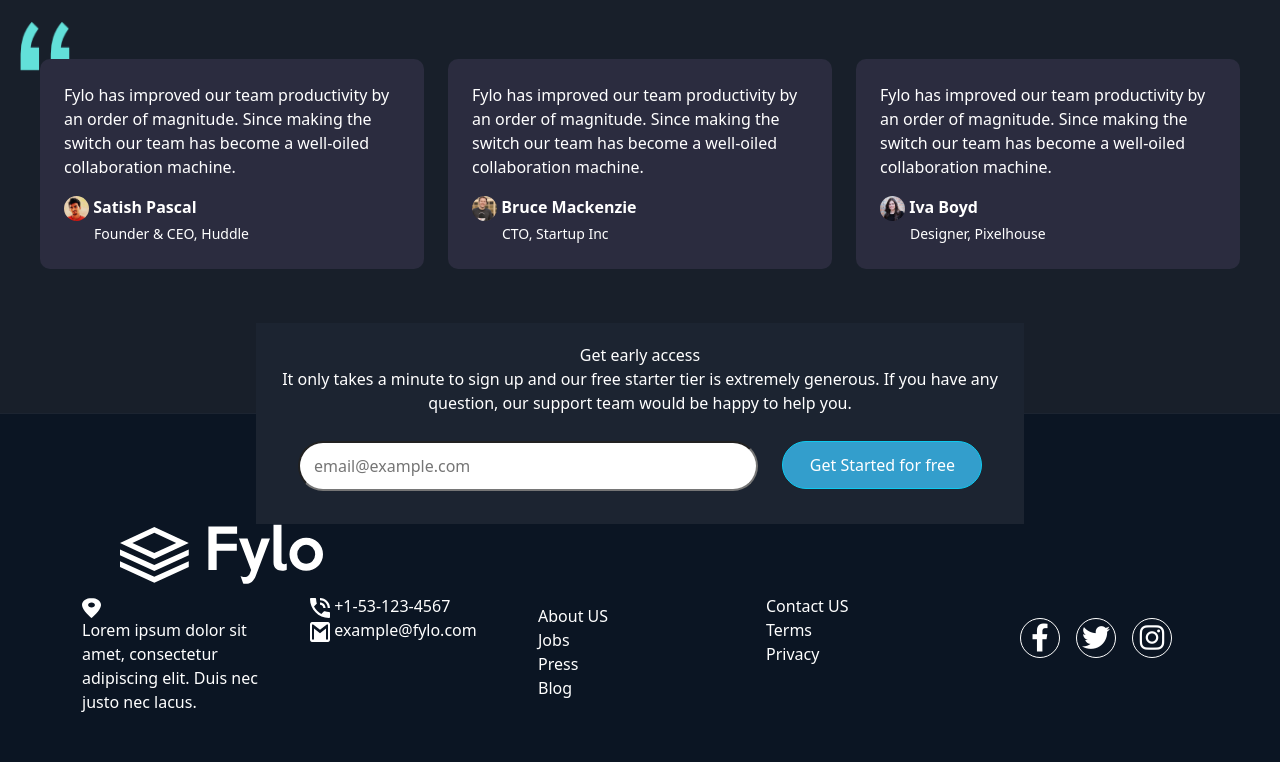
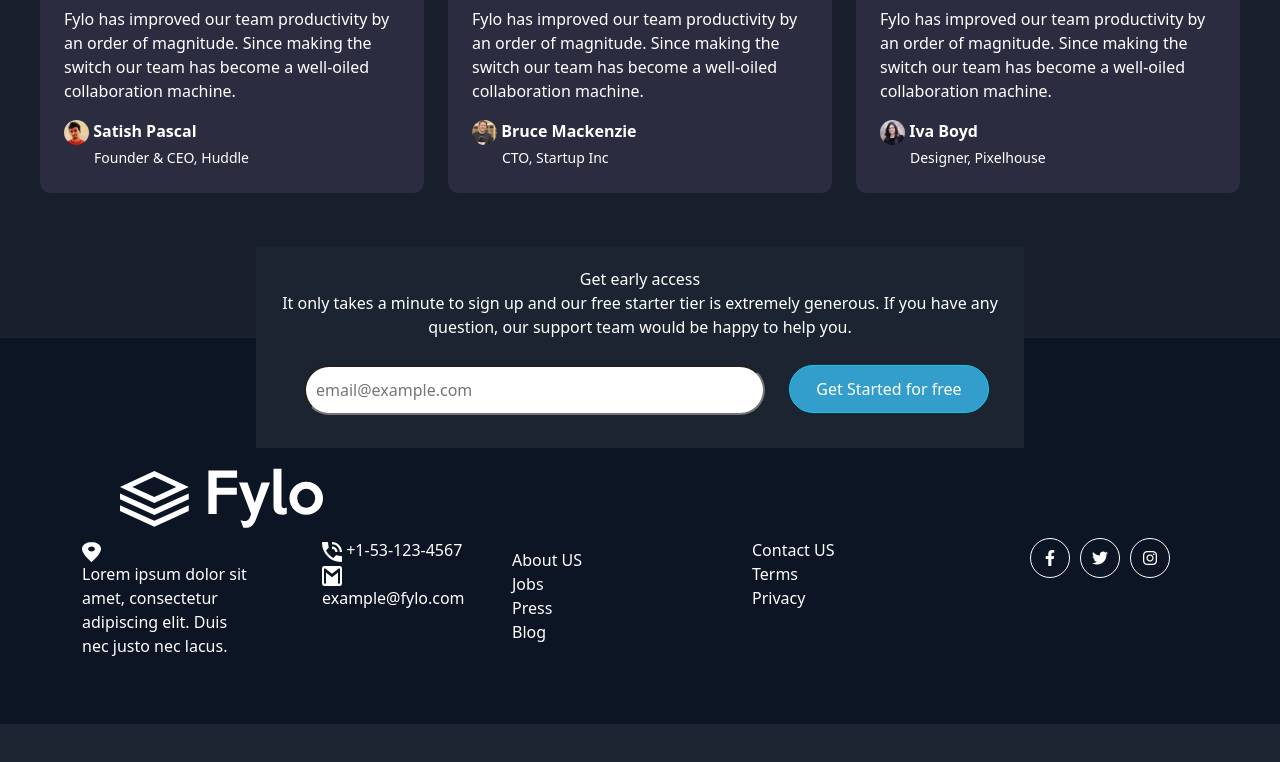
Before and after one commit to Daram-Tejasri/Web_project_Fylo, a plain HTML site: page web-project.html in a window 1280 px wide. Shown: the part 1698-2460 px from the top of the page. After the commit the page ends 2422 px from the top, so only its background shows below. Drawn offline with nearby package versions, Linux system fonts and the light colour scheme.

Commit message:
Footer alignment changes

```diff
--- a/web-project.html
+++ b/web-project.html
@@ -65,18 +65,8 @@
             padding: 1.5rem;
             margin-bottom: 6rem;
         }
-        @media (min-width: 992px) {
-           .col-lg-5th {
-           flex: 0 0 auto;
-           width: 20%;
-      }
-      }
-      #footer-main{
-
-       /* margin-top: -90px; */
-      }
       #mid-section{
-            text-align: center;
+            /* text-align: center; */
             position: relative;
             z-index: 2;
             padding-top: 20px;
@@ -119,21 +109,23 @@
          margin-top: -230px;
       }
       #email-section {
-        width: 85%;
+        /* width: 85%; */
+        width: 200px;
       }
       #stay {
-        font-size: 18px; /* Tablet and up */
+        font-size: 18px;
       }
        #mid-section {
         padding-bottom: 20px;
             margin-left: 10%;
             margin-right: 10%;
             margin-top: -120px;
+            text-align: center;
        }
     }
     @media (min-width: 992px) {
        #nav-baritem {
-        font-size: 20px; /* Desktop and up */
+        font-size: 20px;
       }
       #main-testmonial{
             background-color:  hsl(218, 28%, 13%);
@@ -152,7 +144,7 @@
         padding-bottom: 10px;
       }
       #footer-main {
-        padding: 110px 0 50px;
+        padding: 130px 0 50px;
         position: relative;
         z-index: 1;
          margin-top: -110px;
@@ -161,7 +153,7 @@
         width: 60%;
       }
        #stay {
-        font-size: 55px; /* Desktop and up */
+        font-size: 55px;
       }
       #mid-section{
             padding-bottom: 20px;
@@ -169,8 +161,10 @@
             margin-right: 20%;
             margin-top: -90px;
        }
+       #footer-item{
+        margin-right: 50px;
+       }
     }
-
       a{
         text-decoration: none;
         color:white;
@@ -214,7 +208,7 @@
     <button type="button" class="btn btn-info" id="btn-start">Get Started</button>
     </div>
 </section>
-<section class="container-fluid py-5" style="background-color:  hsl(218, 28%, 13%);margin-top: -100px;">
+<section class="container-fluid" style="background-color:  hsl(218, 28%, 13%);margin-top: -80px;">
   <div class="row text-center">
     <div class="col-12 col-lg-6 mb-4">
       <div class="mb-4">
@@ -303,7 +297,7 @@
     <h>Get early access</h>
     <p id="paragraph">It only takes a minute to sign up and our free starter tier is extremely generous. If you have any question, our support team would be happy to help you.</p>
     <form>
-        <input type="email" id="email-section" placeholder="   email@example.com">
+        <input type="email" id="email-section" placeholder="email@example.com" style="padding-left: 10px; margin-left: 13px;">
     <span><button type="button" class="btn btn-info" id="btn-start">Get Started for free</button></span>
      </form>
     </div>
@@ -311,39 +305,39 @@
     <img src="logo.svg" id="footer-logo" alt="image" height="70px">
   <div class="container">
     <div class="row">
-      <div class="col-12 col-lg-5th">
-         <img src="icon-location.svg" alt="image" width="20px" height="20px">
+      <div class="col-12 col-lg-2" id="footer-item">
+         <img src="icon-location.svg" alt="image" width="20px" height="20px" id="footer-item">
         <p>Lorem ipsum dolor sit amet, consectetur adipiscing elit. Duis nec justo nec lacus.</p>
       </div>
-      <div class="col-12 col-lg-5th">
+      <div class="col-12 col-lg-2">
        <img src="icon-phone.svg" alt="image" width="20px" height="20px">
        <span>+1-53-123-4567</span><br>
        <img src="icon-email.svg" alt="image" width="20px" height="20px">
        <span>example@fylo.com</span>
       </div>
-      <div class="col-12 col-lg-5th" style="padding-top:10px;">
+      <div class="col-12 col-lg-2" style="padding-top:10px;" id="footer-item">
         <div class="col">About US</div>
         <div class="col">Jobs</div>
         <div class="col">Press</div>
         <div class="col">Blog</div>
       </div>
-      <div class="col-12 col-lg-5th">
+      <div class="col-12 col-lg-2" id="footer-item">
         <div class="col">Contact US</div>
         <div class="col">Terms</div>
         <div class="col">Privacy</div>
       </div>
-      <div class="col-12 col-lg-5th">
-       <div class="d-flex justify-content-center gap-3 my-4">
-  <a href="#" class="text-white fs-3 rounded-circle d-flex align-items-center justify-content-center"
-     style="width: 40px; height: 40px; border: 1px solid white;">
+      <div class="col">
+       <div class="d-flex justify-content-center">
+  <a href="#" class="text-white rounded-circle d-flex align-items-center justify-content-center"
+     style="width: 40px; height: 40px; border: 1px solid white; margin-left: 10px;">
     <i class="fab fa-facebook-f"></i>
   </a>
-  <a href="#" class="text-white fs-3 rounded-circle d-flex align-items-center justify-content-center"
-     style="width: 40px; height: 40px; border: 1px solid white;">
+  <a href="#" class="text-white rounded-circle d-flex align-items-center justify-content-center"
+     style="width: 40px; height: 40px; border: 1px solid white; margin-left: 10px;">
     <i class="fab fa-twitter"></i>
   </a>
-  <a href="#" class="text-white fs-3 rounded-circle d-flex align-items-center justify-content-center"
-     style="width: 40px; height: 40px; border: 1px solid white;">
+  <a href="#" class="text-white rounded-circle d-flex align-items-center justify-content-center"
+     style="width: 40px; height: 40px; border: 1px solid white; margin-left: 10px;">
     <i class="fab fa-instagram"></i>
   </a>
 </div>
```
